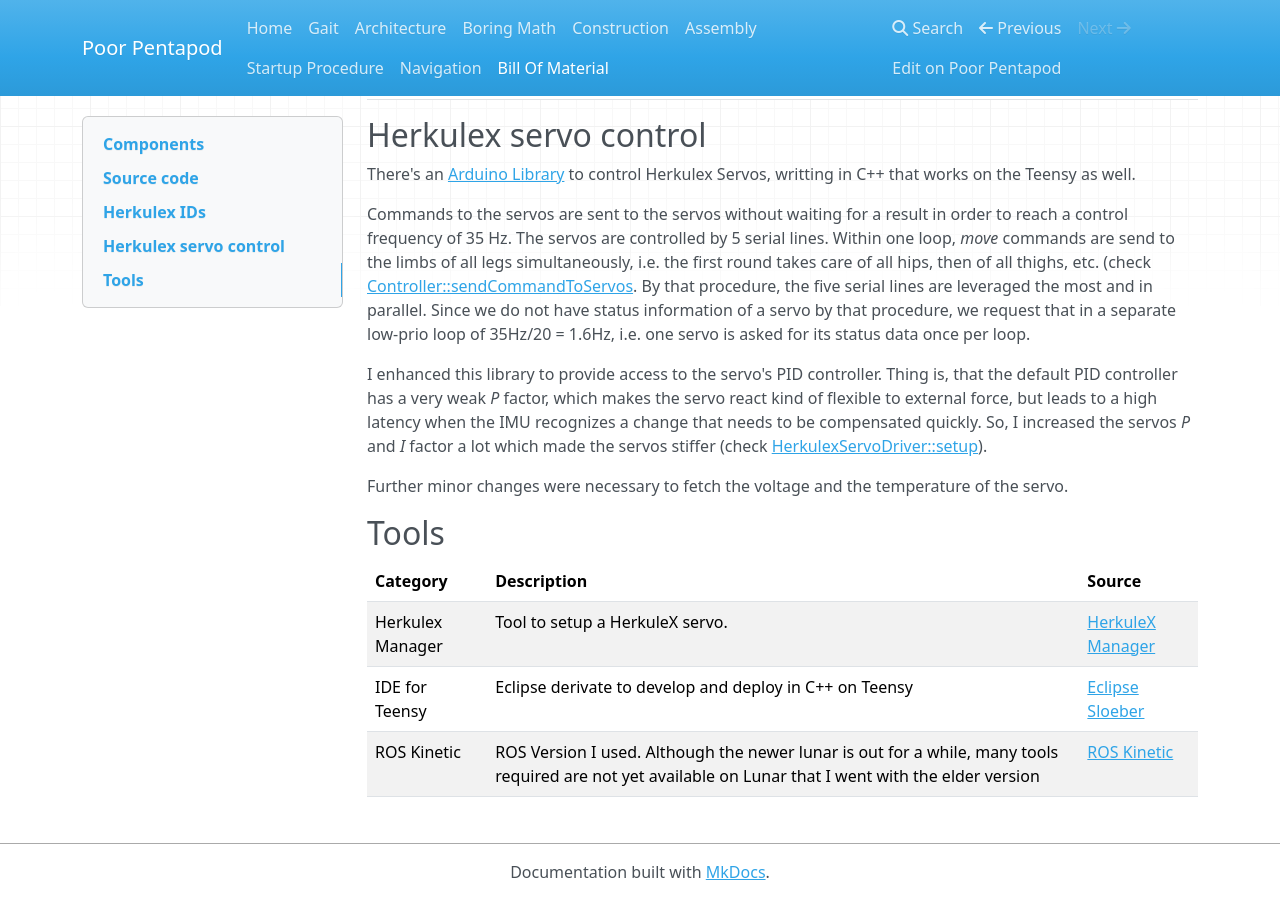
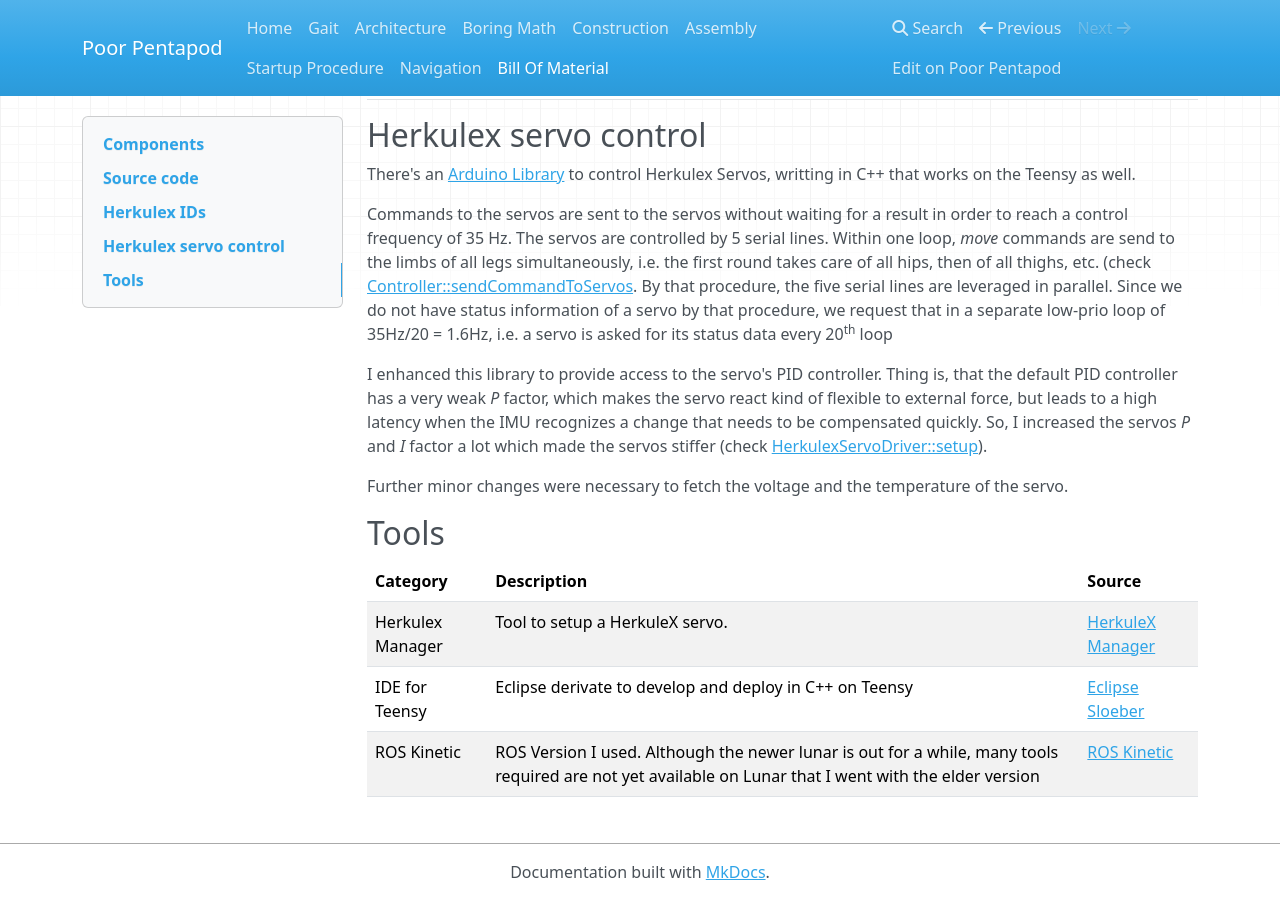
Before and after one commit to jochenalt/Pentapod-Design, an MkDocs documentation site: the page built from docs/bill-of-material.md, in a window 1280 px wide and 900 px high, scrolled down 3171 px. Built offline with MkDocs 1.6.1, drawn with Linux system fonts in a browser that asks for light colours; nearby versions of some CDN libraries; old or Windows-style settings are respelled for this version of MkDocs.

Commit message:
no message

```diff
--- a/docs/bill-of-material.md
+++ b/docs/bill-of-material.md
@@ -52,10 +52,10 @@
 
 ## Herkulex servo control
 
-There's an [Arduino Library](https://github.com/jochenalt/Pentapod-Code/tree/master/Cortex/Cortex/utilities/Herkulex) to control Herkulex Servos, writting in C++ that works on the Teensy as well.
+There's an [Arduino Library](https://github.com/jochenalt/Pentapod-Code/tree/master/Cortex/utilities/Herkulex) to control Herkulex Servos, writting in C++ that works on the Teensy as well.
 
-Commands to the servos are sent to the servos without waiting for a result in order to reach a control frequency of 35 Hz. The servos are controlled by 5 serial lines. Within one loop, *move* commands are send to the limbs of all legs simultaneously, i.e. the first round takes care of all hips, then of all thighs, etc. (check [Controller::sendCommandToServos](https://github.com/jochenalt/Pentapod-Code/tree/master/Cortex/Controller.cpp). By that procedure, the five serial lines are leveraged the most and in parallel.
-Since we do not have status information of a servo by that procedure, we request that in a separate low-prio loop of 35Hz/20 = 1.6Hz, i.e. one servo is asked for its status data once per loop.
+Commands to the servos are sent to the servos without waiting for a result in order to reach a control frequency of 35 Hz. The servos are controlled by 5 serial lines. Within one loop, *move* commands are send to the limbs of all legs simultaneously, i.e. the first round takes care of all hips, then of all thighs, etc. (check [Controller::sendCommandToServos](https://github.com/jochenalt/Pentapod-Code/tree/master/Cortex/Controller.cpp). By that procedure, the five serial lines are leveraged in parallel.
+Since we do not have status information of a servo by that procedure, we request that in a separate low-prio loop of 35Hz/20 = 1.6Hz, i.e. a servo is asked for its status data every 20<sup>th</sup> loop
 
 I enhanced this library to provide access to the servo's PID controller. Thing is, that the default PID controller has a very weak *P* factor, which makes the servo react kind of flexible to external force, but leads to a high latency when the IMU recognizes a change that needs to be compensated quickly. So, I increased the servos *P* and *I* factor a lot which made the servos stiffer (check [HerkulexServoDriver::setup](https://github.com/jochenalt/Pentapod-Code/tree/master/Cortex/HerkulexServoDrive.cpp)).
 
```
